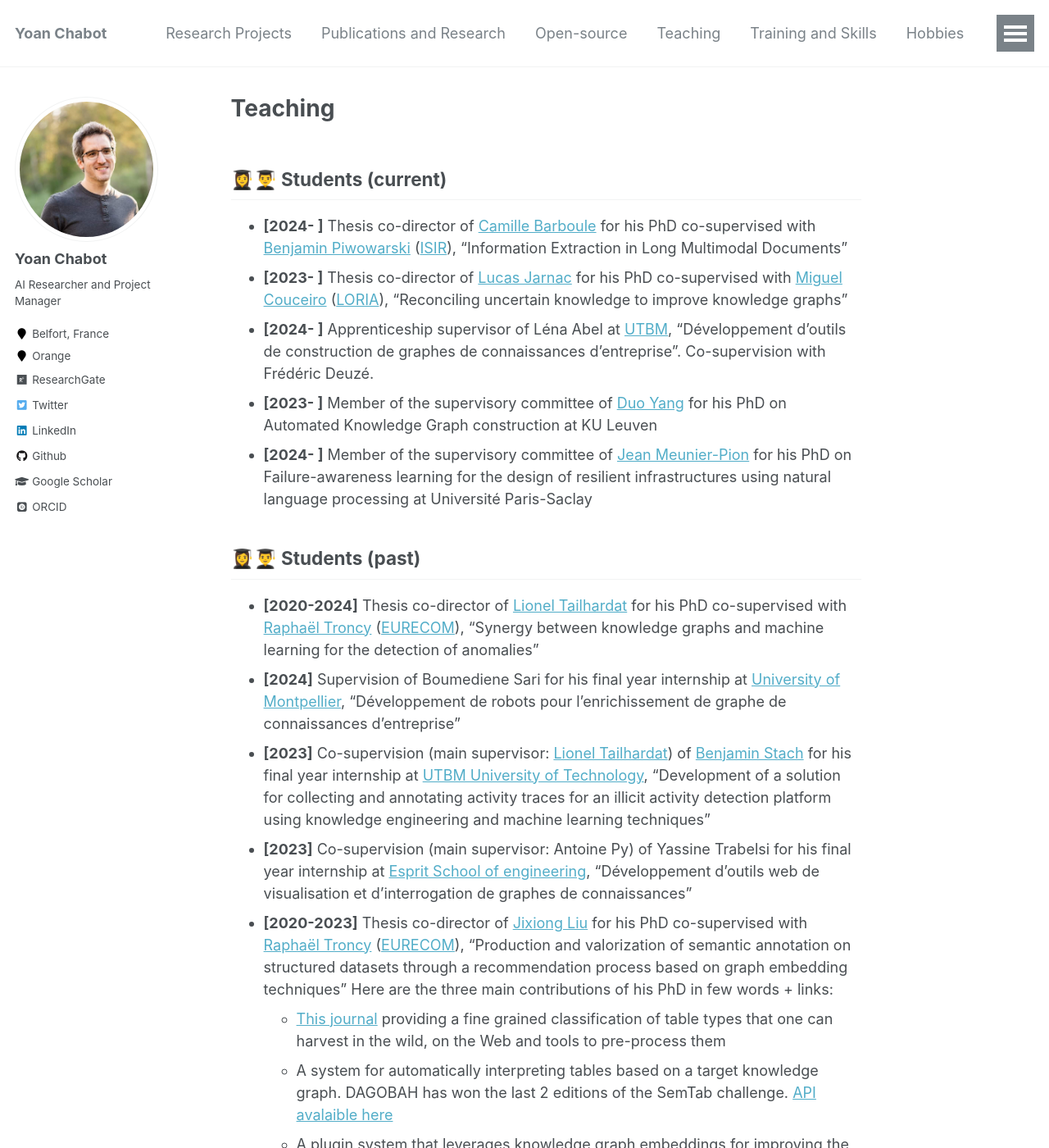
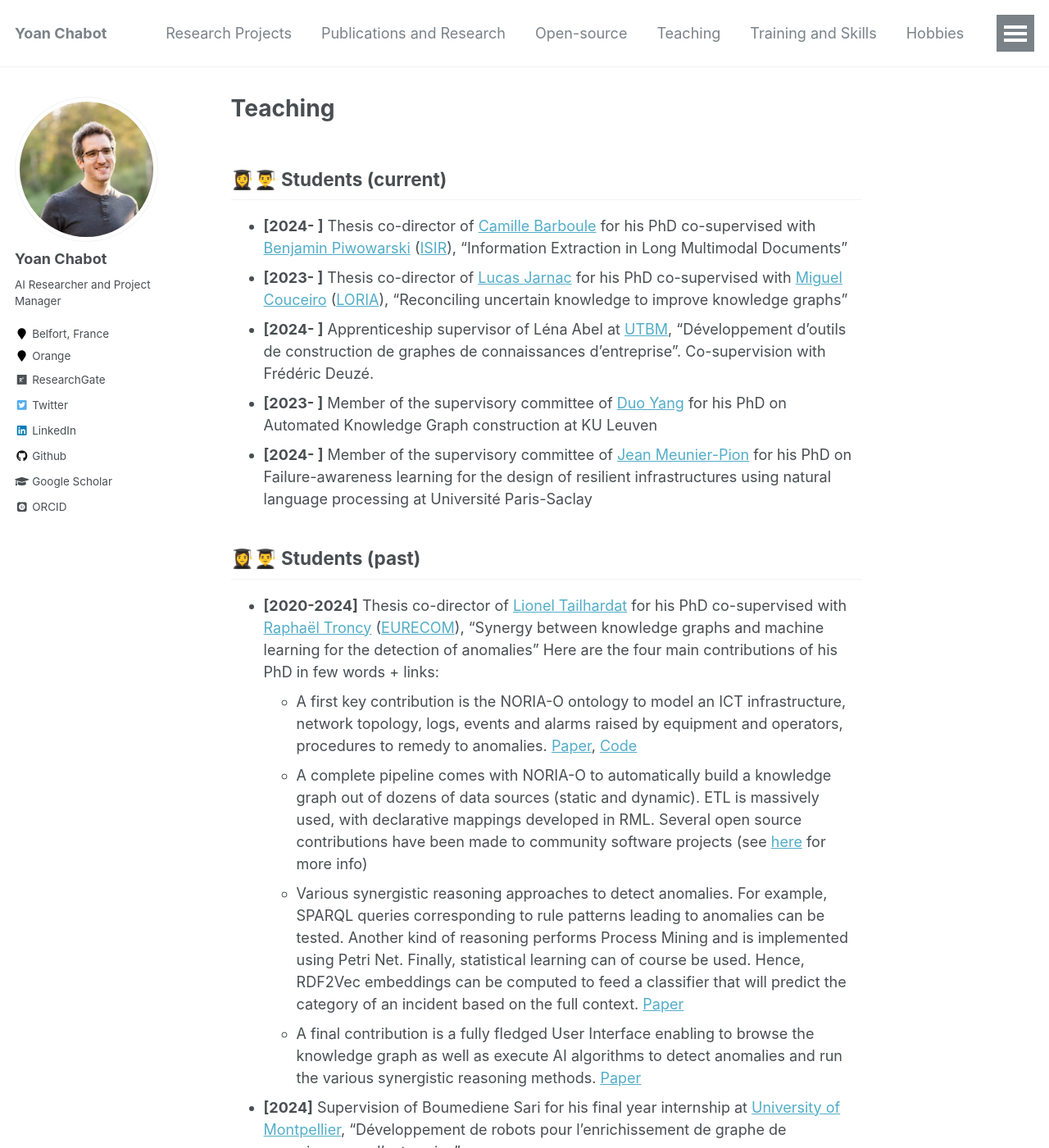
Before and after one commit to yoanchabot/yoanchabot.github.io, a Jekyll site: the page built from _pages/teaching.md, in a window 1280 px wide and 1400 px high. Shown: the whole window at 82% size. Built offline with Jekyll 4.4.1, drawn with Linux system fonts in a browser that asks for light colours; some web fonts are replaced.

Commit message:
Update teaching.md

```diff
--- a/_pages/teaching.md
+++ b/_pages/teaching.md
@@ -13,6 +13,11 @@ author_profile: true
 
 ## 👩‍🎓👨‍🎓 Students (past)
 * **[2020-2024]** Thesis co-director of [Lionel Tailhardat](https://genears.github.io/) for his PhD co-supervised with [Raphaël Troncy](https://www.eurecom.fr/~troncy/) ([EURECOM](http://www.eurecom.fr)), "Synergy between knowledge graphs and machine learning for the detection of anomalies"
+  Here are the four main contributions of his PhD in few words + links:
+   * A first key contribution is the NORIA-O ontology to model an ICT infrastructure, network topology, logs, events and alarms raised by equipment and operators, procedures to remedy to anomalies. [Paper](https://link.springer.com/chapter/10.1007/978-3-031-60635-9_2), [Code](https://github.com/Orange-OpenSource/noria-ontology)
+   * A complete pipeline comes with NORIA-O to automatically build a knowledge graph out of dozens of data sources (static and dynamic). ETL is massively used, with declarative mappings developed in RML. Several open source contributions have been made to community software projects (see [here](https://yoanchabot.github.io/code.html) for more info)
+   * Various synergistic reasoning approaches to detect anomalies. For example, SPARQL queries corresponding to rule patterns leading to anomalies can be tested. Another kind of reasoning performs Process Mining and is implemented using Petri Net. Finally, statistical learning can of course be used. Hence, RDF2Vec embeddings can be computed to feed a classifier that will predict the category of an incident based on the full context. [Paper](https://dl.acm.org/doi/10.1145/3600160.3604991)
+   * A final contribution is a fully fledged User Interface enabling to browse the knowledge graph as well as execute AI algorithms to detect anomalies and run the various synergistic reasoning methods. [Paper](https://raw.githubusercontent.com/yoanchabot/papers/main/grasec_2024.pdf)
 * **[2024]** Supervision of Boumediene Sari for his final year internship at [University of Montpellier](https://www.umontpellier.fr/), "Développement de robots pour l'enrichissement de graphe de connaissances d'entreprise"
 * **[2023]** Co-supervision (main supervisor: [Lionel Tailhardat](https://genears.github.io/)) of [Benjamin Stach](https://benjaminstach.com/) for his final year internship at [UTBM University of Technology](https://www.utbm.fr/), "Development of a solution for collecting and annotating activity traces for an illicit activity detection platform using knowledge engineering and machine learning techniques"
 * **[2023]** Co-supervision (main supervisor: Antoine Py) of Yassine Trabelsi for his final year internship at [Esprit School of engineering](https://esprit.tn/), "Développement d'outils web de visualisation et d'interrogation de graphes de connaissances"
```
